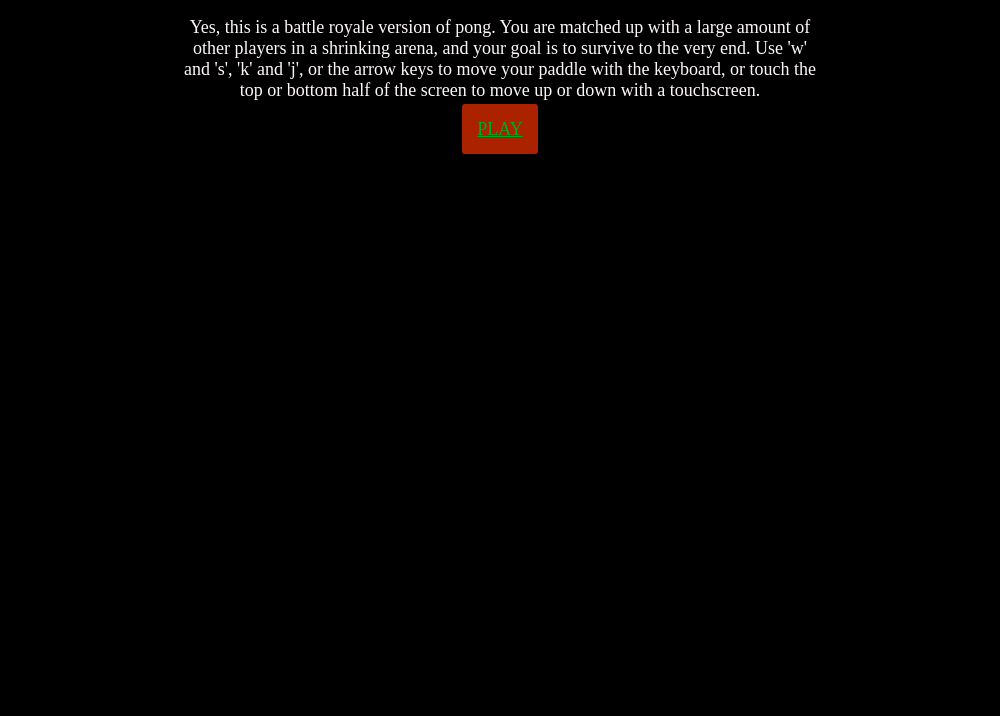
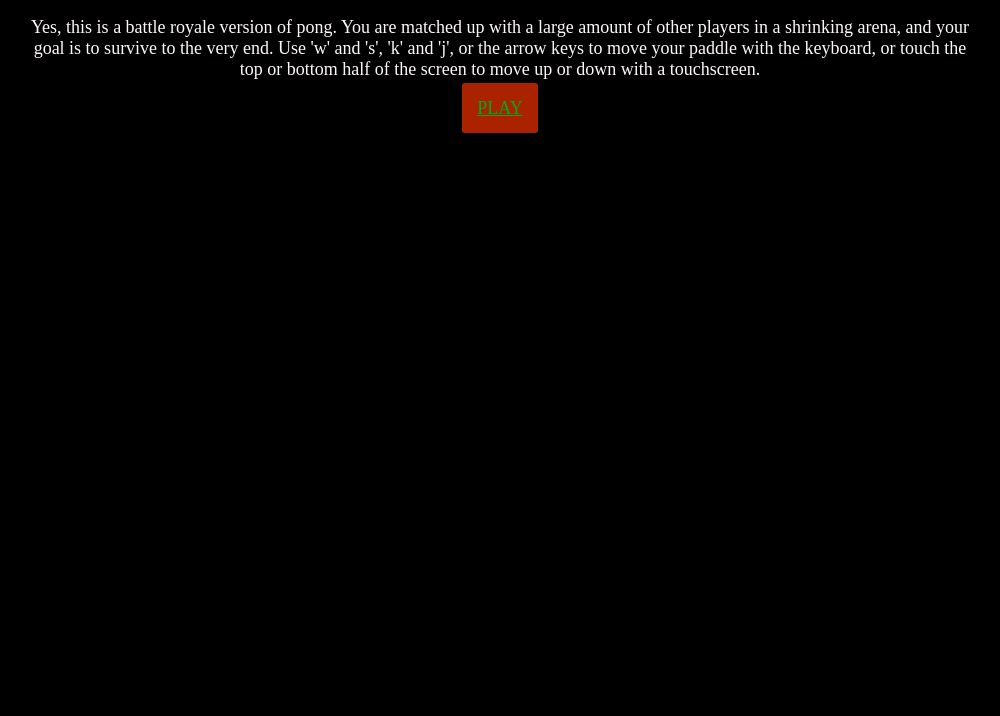
Before and after one commit to eli173/pong-br, a plain HTML site: page web/index.html in a window 1280 px wide. Shown: the part 84-800 px from the top of the page, without its empty margins (140-1140 px from the left). Drawn offline with Linux system fonts and the light colour scheme.

Commit message:
cleaner still

```diff
--- a/web/index.html
+++ b/web/index.html
@@ -4,7 +4,7 @@
     <title>Pong: Battle Royale!</title>
     <style type="text/css">
       body { background-color: black; }
-      #content { width: 50%;
+      #content { width: 75%;
 	      display: block;
 	      margin: 0 auto;
 	      color: #fff8f8;
@@ -21,11 +21,6 @@
 	  border-radius: 3px;
       }
     </style>
-    <style media="all and (max-width: 600px)">
-      #content {
-	  width: 80%;
-      }
-    </style>
   </head>
   <body>
     <div id="content">
```
Also changed, not shown: 1 other file.
